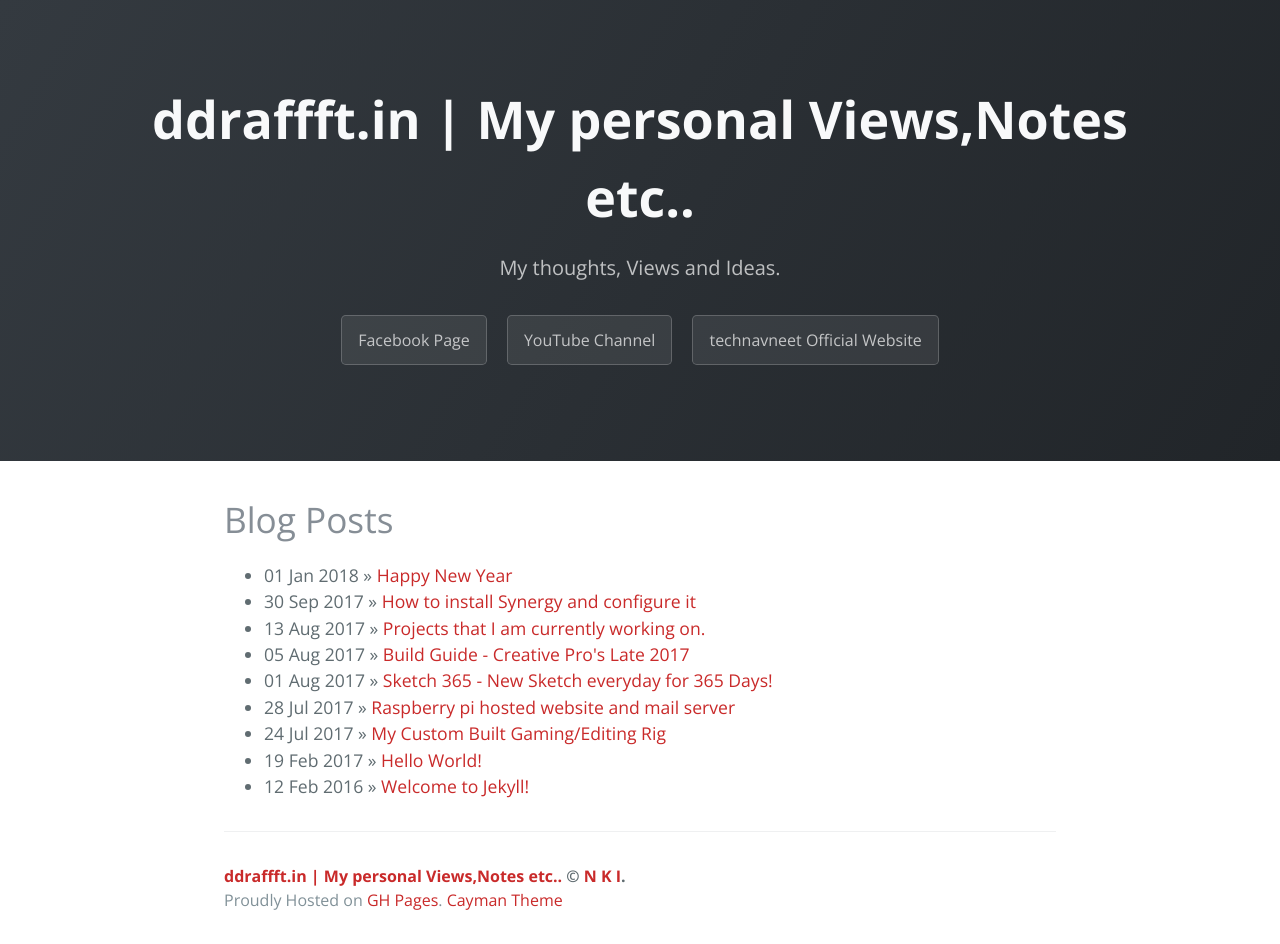
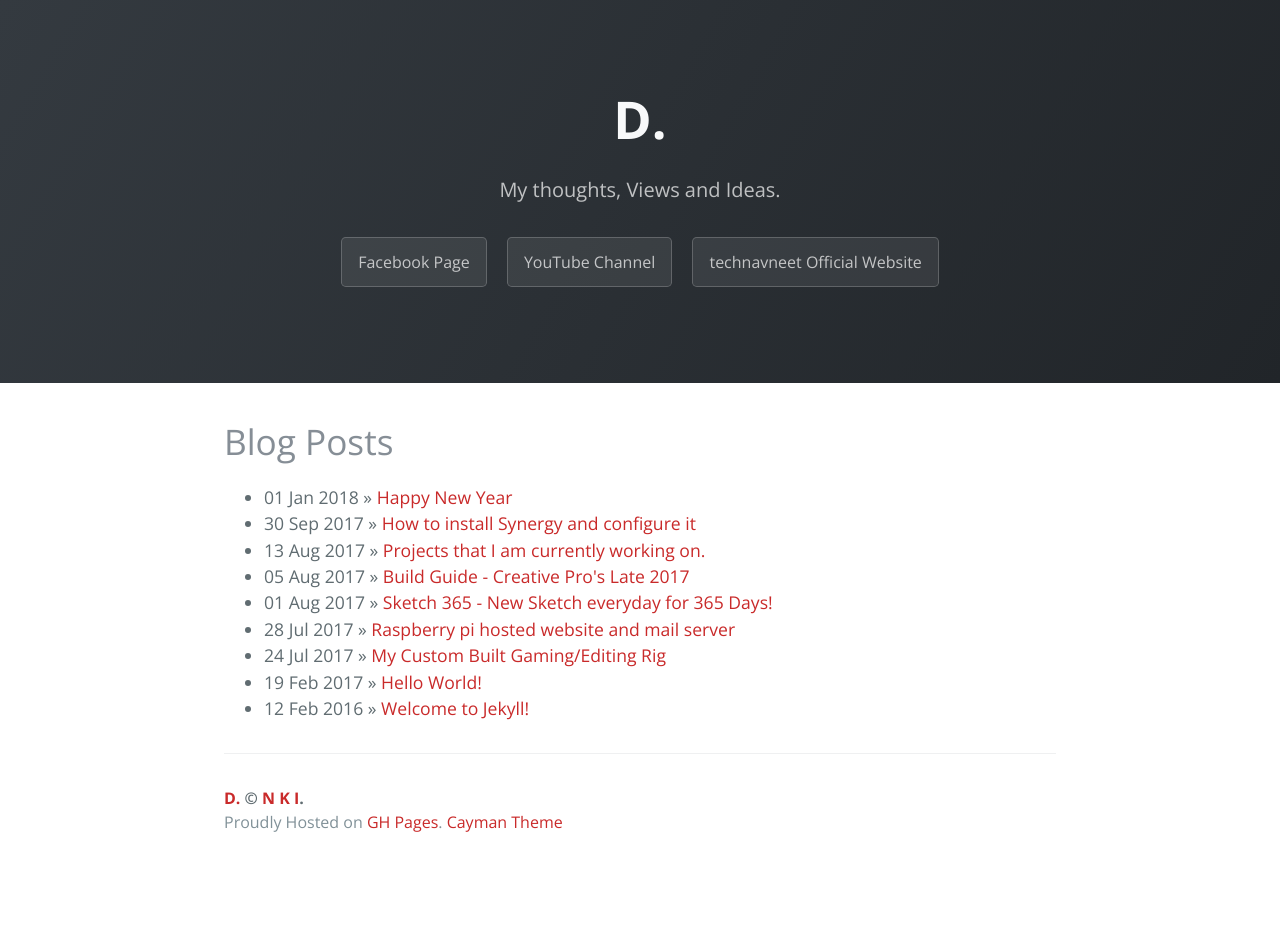
Before and after one commit to Navneet-Suresh/Navneet-Suresh.github.io, a Jekyll site: the page built from index.html, in a window 1280 px wide. Built offline with Jekyll 4.4.1, drawn with Linux system fonts in a browser that asks for light colours; nearby versions of some CDN libraries; the list of posts is cut into pages by our own code; comment, search, counter and statistics services are not loaded; after the commit the page ends 900 px from its top, so only the background shows below that.

Commit message:
Update _config.yml

```diff
--- a/_config.yml
+++ b/_config.yml
@@ -1,5 +1,5 @@
 # Setup
-title:        ddraffft.in | My personal Views,Notes etc..
+title:        D.
 tagline:      My thoughts, Views and Ideas.
 description:  This blog is a place where I will share my thoughts, views and my percpective on everything that touches me in my daily routine.
 author:
```
